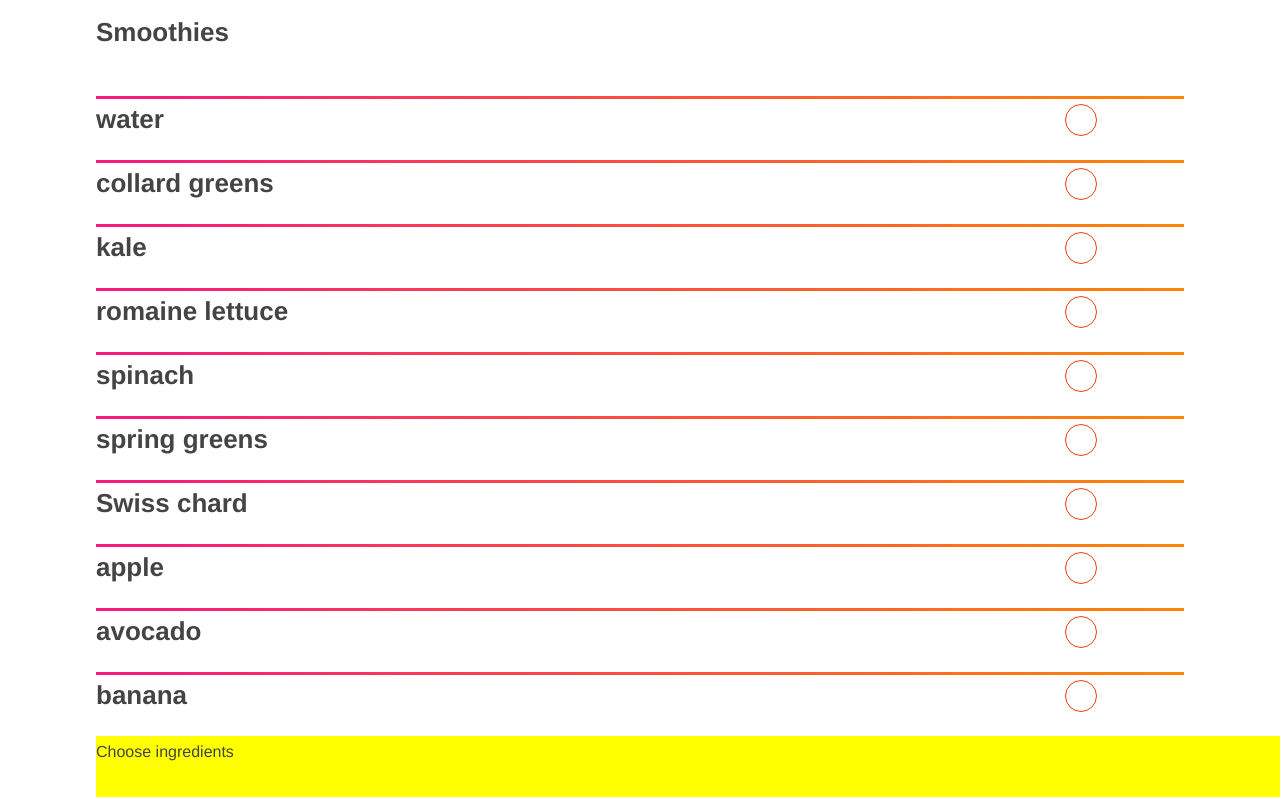
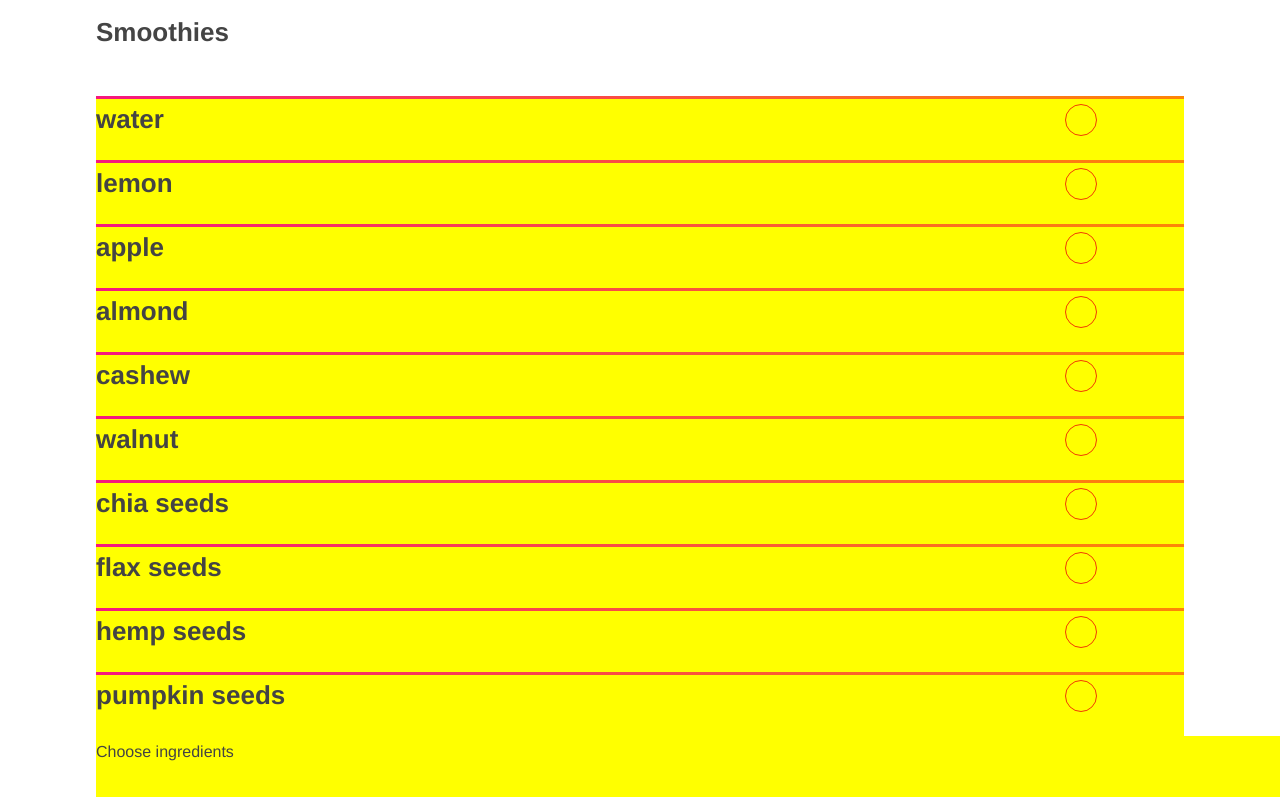
Before and after one commit to GilmarLira/smoothies, a website: page www/index.html in a window 1280 px wide. Both pictures are taken after a click on the link "Ingredients". Shown: the top 797 px of the page. Drawn offline with nearby package versions, Linux system fonts and the light colour scheme.

Commit message:
Attempts to nest ingredients.

```diff
--- a/www/js/script.js
+++ b/www/js/script.js
@@ -100,11 +100,11 @@ function init() {
 			d.ingredient_id = +d.ingredient_id;
 		});
 
-		// ingredients = d3.nest()
-		// 	.key(function(d) { return +d.ingredient_id; })
-		// 	.entries(csv);
-
-		ingredients = csv;
+		ingredients = d3.nest()
+			.key(function(d) { return d.group; })
+			.entries(csv);
+
+		// ingredients = csv;
 
 		d3.csv("data/recipe_ingredients-list.csv", function(csv) {
 			csv.forEach(function(d) {
@@ -277,12 +277,12 @@ function list_recipe_ingredients(selection) {
 
 function list_ingredients() {
 	filter = new Filter();
-	$(".list-view").append($("<div class='filter-button'>Choose ingredients</div>"));
+	$(".container").append($("<div class='filter-button'>Choose ingredients</div>"));
 
 	var ingredient_list = d3.select(".list-view")
 			.attr("class", "list-view ingredients")
 			.selectAll(".cell")
-			.data(ingredients, function(d) { return d.ingredient_id; });
+			.data(ingredients, function(d) { return d.key; });
 
 	// EXIT
 	ingredient_list.exit()
@@ -292,13 +292,21 @@ function list_ingredients() {
 			.call(exit_transition);
 
 	// ENTER
-	var ingredient_list_enter = ingredient_list.enter()
+	var ingredient_group = ingredient_list.enter()
 		.append("div")
 			.classed("exit", false)
+			.attr("class", "cell group enter")
+			.attr("data-ingredient-group", function(d) { return d.key; })
+			.attr("data-rows", function(d) { return d.values.length; })
+			.style("height", function(d) { return d.values.length * lines(2) + "px"; })
+			.each(function(d, i) {
+				var ingredient_list = d3.select(this).selectAll(".ingredient").data(d.values, function(d) { return d.ingredient_id; });
+				var ingredient_enter = ingredient_list.enter()
+					.append("div")
 						.attr("class", "cell ingredient enter")
 						.attr("data-ingredient-id", function(d) { return d.ingredient_id; });
 
-	var ingredient_header = ingredient_list_enter
+				var ingredient_header = ingredient_enter
 					.append("div")
 						.attr("class", "header");
 
@@ -316,6 +324,15 @@ function list_ingredients() {
 						.attr("class", "ingredient-check")
 						.attr("data-ingredient-id", function(d) { return d.ingredient_id; })
 						.on("change", toggle_ingredient);
+
+				// UPDATE
+				ingredient_list
+					.classed("exit", false)
+					.order()
+					.style("-webkit-transform", function(d, i) { return "translate(100%, " + i * lines(2) + "px)"; })
+					.transition()
+						.call(enter_transition);
+			});
 
 		// UPDATE
 		ingredient_list
```
Also changed, not shown: build/js/script.js, build/js/scripts/controller.js, build/scss/partials/_ingredients.scss, www/css/style.css, 1 other file. Lines whose indentation alone changed are shown as unchanged.
